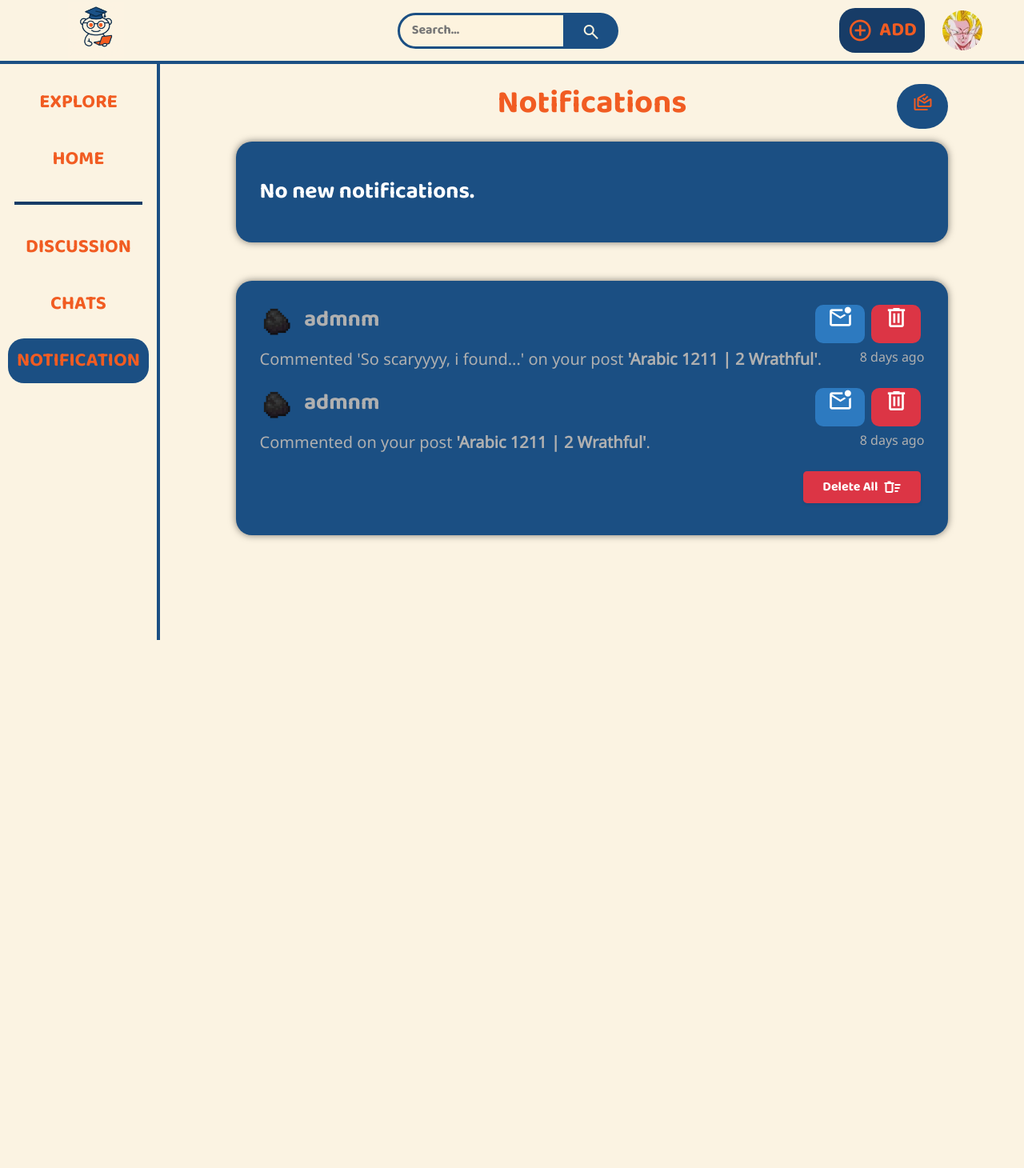
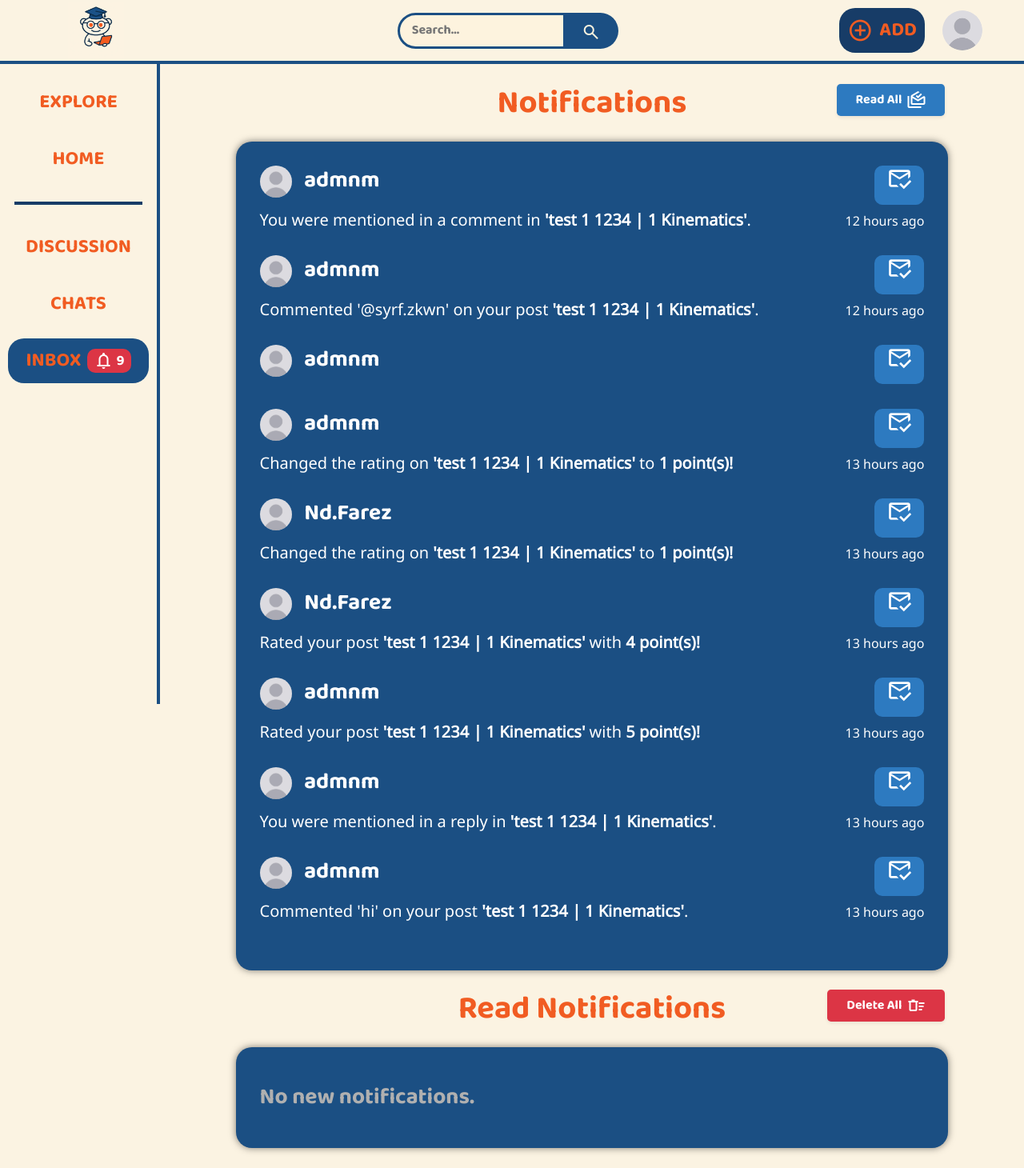
Before and after one commit to SyrfZkwn/Studytt, a Flask app: page /notification in a window 1280 px wide. Shown: the whole page at 80% size. Before the commit the page ends 800 px from the top, so only its background shows below. Run offline with Flask 3, Linux system fonts and the light colour scheme; a user stored in the database is signed in; data comes from the database, SQL or seed files in the repository; some libraries are stand-ins or nearby versions.

Commit message:
added tag feature and noti brings to ralated post/user

```diff
--- a/website/models.py
+++ b/website/models.py
@@ -131,6 +131,7 @@
     id = db.Column(db.Integer, primary_key=True)
     notified_user_id = db.Column(db.Integer, db.ForeignKey('user.id'))
     notifier_id = db.Column(db.Integer, db.ForeignKey('user.id'))
+    post_id = db.Column(db.Integer)
     type = db.Column(db.String(20))
     message = db.Column(db.Text)
     is_read = db.Column(db.Boolean, default=False)
--- a/website/templates/base.html
+++ b/website/templates/base.html
@@ -320,13 +320,13 @@
               style="width: 90%; display: inline-flex; align-items: center; justify-content: center; gap: 8px; text-align: center;">
 
               {% if total_unread_notifications > 0 %}
-                <span>NOTIFY</span>
+                <span>INBOX</span>
                 <span style="color: #fff; background-color: #dc3545; padding: 3px 8px; border-radius: 10px; display: inline-flex; align-items: center;" class="badge">
                   <span class="material-symbols-outlined" style="margin-right: 4px;">notifications</span>
                   {{ total_unread_notifications }}
                 </span>
               {% else %}
-                NOTIFICATION
+                INBOX
               {% endif %}
             </a>
           </div>
--- a/website/templates/notification.html
+++ b/website/templates/notification.html
@@ -136,8 +136,13 @@
 
 <div style="width: 85%; position: relative;" class="mt-4 mb-2 mx-auto">
   <h1 class="center-me">Notifications</h1>
-  <a href="{{ url_for('views.read_notification_all') }}" class="read-all" title="Read All">
-    <h1><span class="material-symbols-outlined">notification_multiple</span></h1>
+  <a href="{{ url_for('views.read_notification_all') }}"
+    class="delete-noti mx-1 px-4 py-2 rounded-lg shadow-sm text-white d-flex align-items-center gap-2 read-all"
+    title="Read All Notifications"
+    style="display: inline-flex; align-items: center; background-color: #2d7ac0; color: white; text-decoration: none; border-radius: 8px; padding: 8px 16px; box-shadow: 0 2px 6px rgba(0,0,0,0.15); font-weight: 500;">
+
+    <span style="margin-right: 6px;">Read All</span>
+    <span class="material-symbols-outlined">notification_multiple</span>
   </a>
 </div>
 
@@ -157,10 +162,19 @@
       </h3>
 
       <div style="display: flex;">
-        <a href="{{ url_for('views.read_notification', notification_id=n.id) }}" class="go-to" style="max-width: 85%; height: auto; display: flex;">
+        {% if n.type == 'follow' %} <!--leads user to follower profile -->
+        <a href="{{ url_for('views.user_profile', user_id=n.notifier_id) }}" class="go-to" style="max-width: 85%; height: auto; display: flex;">
           <h5 class="unbold">{{ n.message | safe }}</h5>
         </a>
         <h5 class="unbold" style="margin-right: 0; margin-left: auto;"><small>{{ n.timestamp | time_ago }}</small></h5>
+        {% endif %}
+
+        {% if n.type in ['mention', 'rating', 'comment', 'reply'] %} <!--leads user to related post -->
+        <a href="{{ url_for('views.post_detail', post_id=n.post_id) }}" class="go-to" style="max-width: 85%; height: auto; display: flex;">
+          <h5 class="unbold">{{ n.message | safe }}</h5>
+        </a>
+        <h5 class="unbold" style="margin-right: 0; margin-left: auto;"><small>{{ n.timestamp | time_ago }}</small></h5>
+        {% endif %}
       </div>
 
   </div>
@@ -172,8 +186,21 @@
 {% endif %}
 </div>
 
+<div style="width: 85%; position: relative;" class="mt-4 mb-2 mx-auto">
+  <h1 class="center-me">Read Notifications</h1>
+  <a href="{{ url_for('views.delete_all_notification') }}"
+    class="delete-noti mx-1 px-4 py-2 rounded-lg shadow-sm text-white bg-danger d-flex align-items-center gap-2 read-all"
+    title="Delete All Notifications"
+    onclick="return confirm('Are you sure you want to delete all notifications?')"
+    style="display: inline-flex; align-items: center; background-color: #dc3545; color: white; text-decoration: none; border-radius: 8px; padding: 8px 16px; box-shadow: 0 2px 6px rgba(0,0,0,0.15); font-weight: 500;">
+
+    <span style="margin-right: 6px;">Delete All</span>
+    <span class="material-symbols-outlined" style="font-size: 24px;">delete_sweep</span>
+  </a>
+</div>
+
+<div class="notification-section my-4" style="color: #B0B0B0;">
 {% if read_notifications %}
-<div class="notification-section my-5" style="color: #B0B0B0; padding-bottom: 5rem;">
 {% for n in read_notifications %}
   <div class="notification mb-4 {{ 'read' if n.is_read else '' }}">
 
@@ -190,21 +217,28 @@
         </a>
       </h3>
 
-      <h5 class="unbold">{{ n.message | safe }} <small style="float: right;">{{ n.timestamp | time_ago }}</small></h5>
+      <div style="display: flex;">
+        {% if n.type == 'follow' %} <!--leads user to follower profile -->
+        <a href="{{ url_for('views.user_profile', user_id=n.notifier_id) }}" class="go-to" style="max-width: 85%; height: auto; display: flex;">
+          <h5 class="unbold">{{ n.message | safe }}</h5>
+        </a>
+        <h5 class="unbold" style="margin-right: 0; margin-left: auto;"><small>{{ n.timestamp | time_ago }}</small></h5>
+        {% endif %}
+
+        {% if n.type in ['mention', 'rating', 'comment', 'reply'] %} <!--leads user to related post -->
+        <a href="{{ url_for('views.post_detail', post_id=n.post_id) }}" class="go-to" style="max-width: 85%; height: auto; display: flex;">
+          <h5 class="unbold">{{ n.message | safe }}</h5>
+        </a>
+        <h5 class="unbold" style="margin-right: 0; margin-left: auto;"><small>{{ n.timestamp | time_ago }}</small></h5>
+        {% endif %}
+      </div>
 
   </div>
 {% endfor %}
-  <a href="{{ url_for('views.delete_all_notification') }}"
-    class="delete-noti mx-1 px-4 py-2 rounded-lg shadow-sm text-white bg-danger d-flex align-items-center gap-2"
-    title="Delete All Notifications"
-    onclick="return confirm('Are you sure you want to delete all notifications?')"
-    style="display: inline-flex; align-items: center; background-color: #dc3545; color: white; text-decoration: none; border-radius: 8px; padding: 8px 16px; box-shadow: 0 2px 6px rgba(0,0,0,0.15); font-weight: 500;">
-
-    <span style="margin-right: 6px;">Delete All</span>
-    <span class="material-symbols-outlined" style="font-size: 24px;">delete_sweep</span>
-  </a>
 {% else %}
+  <h3 class="notifier-info my-3">
+    No new notifications.
+  </h3>
+{% endif %}
 </div>
-{% endif %}
-
 {% endblock %}
--- a/website/views.py
+++ b/website/views.py
@@ -42,6 +42,9 @@
     text_only = re.sub(r'\s+', ' ', text_only).strip()
 
     return text_only
+
+def find_mentions(text):
+    return re.findall(r'@([\w.]+)', text) #find mentions
 
 views = Blueprint('views', __name__, template_folder='../templates')
 
@@ -179,8 +182,22 @@
             publisher=current_user.id,
             file_path=file_path
         )
+        db.session.add(new_note)
+        db.session.commit()
 
-        db.session.add(new_note)
+        usernames = find_mentions(clean_description) #mention user
+        for username in usernames:
+            user = User.query.filter(func.lower(User.username) == username.lower()).first()
+            if user and user.id != current_user.id:
+                new_notification = Notification(
+                notified_user_id=user.id,
+                notifier_id = current_user.id,
+                type='mention',
+                message=f"You were mentioned in description <b>'{title} {code} | {chapter}'</b>.",
+                post_id = new_note.id
+                )
+            db.session.add(new_notification)
+
         db.session.commit()
 
         flash('Note posted!', category='success')
@@ -293,7 +310,8 @@
                     notified_user_id=post.publisher,
                     notifier_id = current_user.id,
                     type='rating',
-                        message=f"Changed the rating on <b>'{post.title} {post.code} | {post.chapter}'</b> to <b>{rating_value} point(s)!</b>"
+                    message=f"Changed the rating on <b>'{post.title} {post.code} | {post.chapter}'</b> to <b>{rating_value} point(s)!</b>",
+                    post_id = post_id
                     )
                 db.session.add(new_notification)
             else:
@@ -304,7 +322,8 @@
                     notified_user_id=post.publisher,
                     notifier_id = current_user.id,
                     type='rating',
-                        message=f"Rated your post <b>'{post.title} {post.code} | {post.chapter}'</b> with <b>{rating_value} point(s)!</b>"
+                    message=f"Rated your post <b>'{post.title} {post.code} | {post.chapter}'</b> with <b>{rating_value} point(s)!</b>",
+                    post_id = post_id
                     )
                 db.session.add(new_notification)
 
@@ -334,9 +353,24 @@
                         notified_user_id=post.publisher,
                         notifier_id = current_user.id,
                         type='comment',
-                            message=f"Commented '{short_comment}' on your post <b>'{post.title} {post.code} | {post.chapter}'</b>."
+                        message=f"Commented '{short_comment}' on your post <b>'{post.title} {post.code} | {post.chapter}'</b>.",
+                        post_id = post_id
                         )
                     db.session.add(new_notification)
+
+                usernames = find_mentions(clean_comment_body) #mention user
+                for username in usernames:
+                    user = User.query.filter(func.lower(User.username) == username.lower()).first()
+                    if user and user.id != current_user.id:
+                        new_notification = Notification(
+                        notified_user_id=user.id,
+                        notifier_id = current_user.id,
+                        type='mention',
+                        message=f"You were mentioned in a comment in <b>'{post.title} {post.code} | {post.chapter}'</b>.",
+                        post_id = post_id
+                        )
+                        db.session.add(new_notification)
+
                 db.session.commit()
                 flash('Comment posted!', category='success')
             else:
@@ -356,7 +390,7 @@
     comment = Comment.query.get_or_404(comment_id)
     post_id = comment.note_id
 
-    if comment.user_id != current_user.id:
+    if comment.commenter_id != current_user.id:
         flash ('You can only delete your own comments.', 'error')
         return redirect(url_for('views.post_detail', post_id = post_id))
 
@@ -407,22 +441,31 @@
 
     super_clean_reply_body = super_clean(reply_body)
     short_reply = super_clean_reply_body[:20] + '...' if len(super_clean_reply_body) > 20 else super_clean_reply_body
-    if comment.note.publisher != current_user.id:
+
+    if comment.commenter_id != current_user.id:
         new_notification = Notification(
             notified_user_id=comment.user.id,
             notifier_id = current_user.id,
             type='reply',
-            message=f"replied '{short_reply}' to your comment in {comment.note.title} {comment.note.code} | {comment.note.chapter}"
+            message=f"replied '{short_reply}' to your comment in post <b>'{comment.note.title} {comment.note.code} | {comment.note.chapter}'</b>.",
+            post_id = comment.note.id
             )
         db.session.add(new_notification)
-    if comment.user.id != current_user.id:
-        new_notification = Notification(
-            notified_user_id=comment.user.id,
+
+    # Detect @mentions
+    usernames = find_mentions(reply_body)
+    for username in usernames:
+        user = User.query.filter(func.lower(User.username) == username.lower()).first()
+        if user and user.id != current_user.id:
+            new_notification = Notification(
+            notified_user_id=user.id,
             notifier_id = current_user.id,
-            type='reply',
-            message=f"replied '{short_reply}' to your comment in post <b>'{comment.note.title} {comment.note.code} | {comment.note.chapter}'</b>."
+            type='mention',
+            message=f"You were mentioned in a reply in <b>'{comment.note.title} {comment.note.code} | {comment.note.chapter}'</b>.",
+            post_id = comment.note.id
             )
-        db.session.add(new_notification)
+            db.session.add(new_notification)
+
     db.session.commit()
     flash("Reply posted!", "success")
     return redirect(url_for('views.post_detail', post_id=comment.note_id))
@@ -595,8 +638,8 @@
             new_notification = Notification(
                 notified_user_id=question.user.id,
                 notifier_id = current_user.id,
-                type='reply',
-                message=f"Answered '{short_answer_body}' to your question <b>'{question.title}'</b>."
+                type='answer',
+                message=f"Answered '{short_answer_body}' to your question <b>'{question.title}'</b>.",
                 )
             db.session.add(new_notification)
 
@@ -619,7 +662,7 @@
 
     db.session.delete(answer)
     db.session.commit()
-    flash('Comment deleted!', 'success')
+    flash('Answer deleted!', 'success')
 
     return redirect(url_for('views.qna'))
 
```
Also changed, not shown: website/auth.py (+9 -4 lines), website/templates/post_detail.html (+15 -4 lines), instance/database.db, website/static/notes/ammar_2.png (added), website/static/notes/ivan_2.jpg (added), website/static/notes/results_1.5.png (added), website/static/profile_pics/201da00103a19214.jpg (added), website/static/profile_pics/3908d35844482454.jpg (added), website/static/profile_pics/f91de8706aaf291e.png (added).
